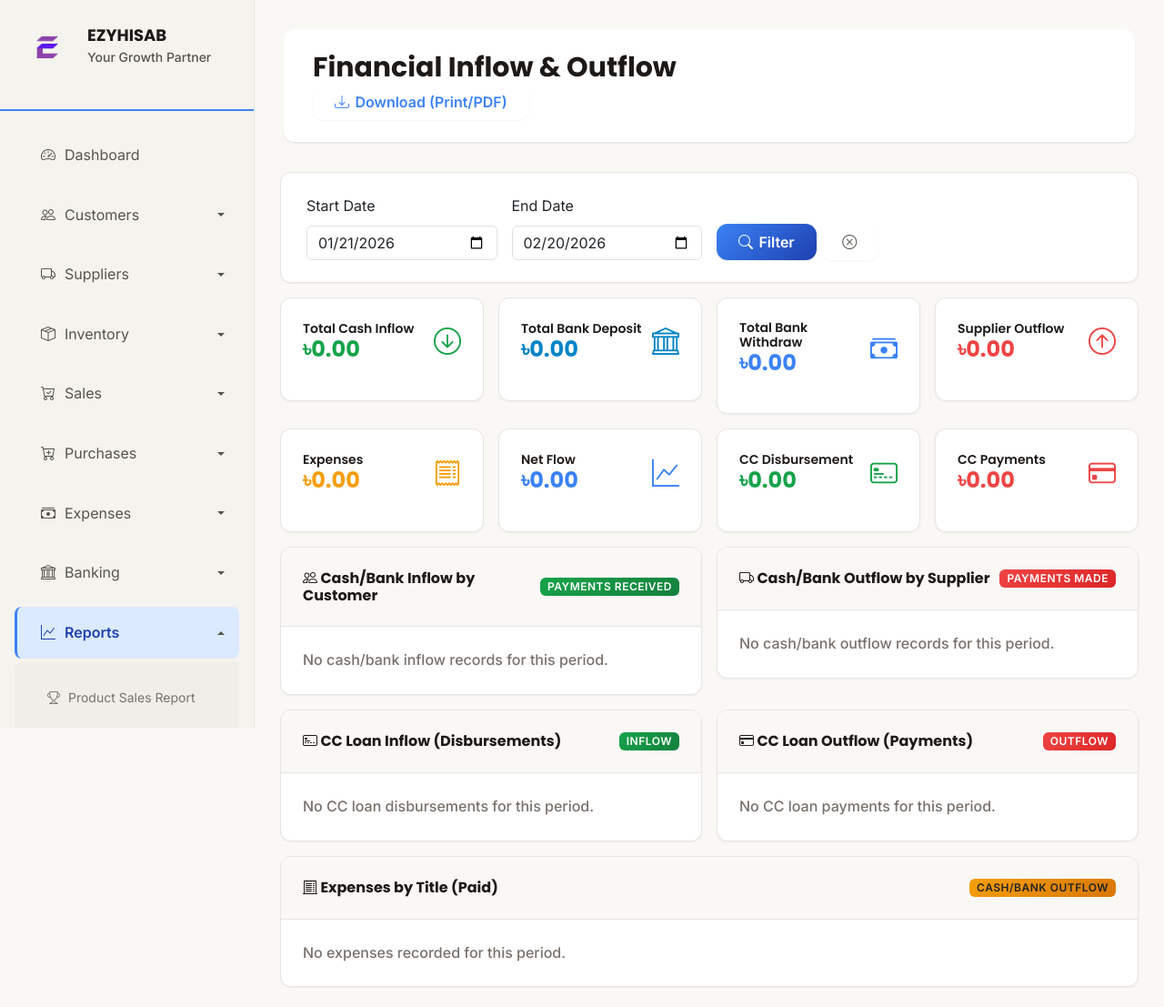
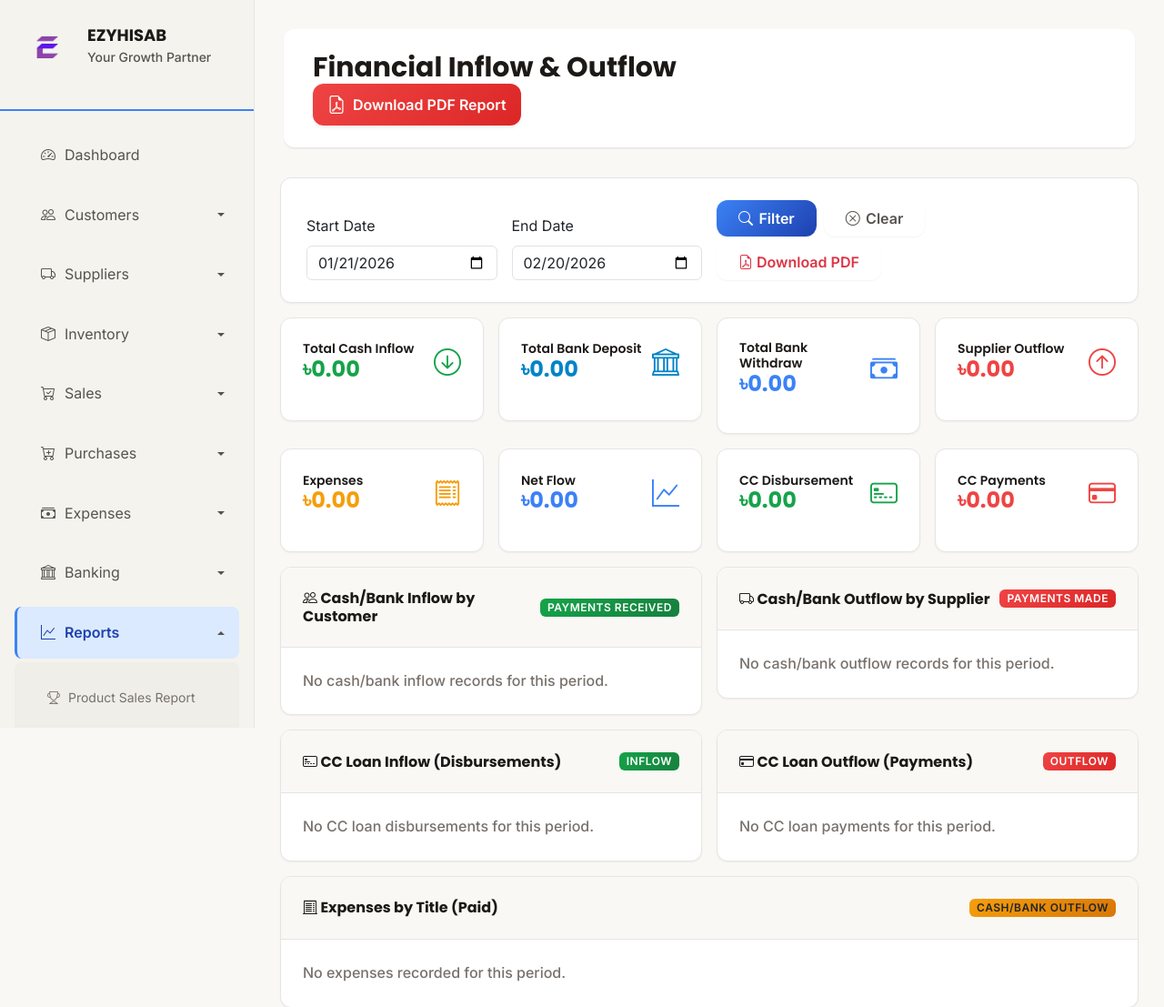
Before and after one commit to giasuddin90/hajiedirsErp, a Django app: page /reports/financial-flow/ in a window 1280 px wide. Shown: the top 1107 px of the page at 91% size. Before the commit the page ends 1085 px from the top, so only its background shows below. Run offline with Django 4.2, Linux system fonts and the light colour scheme; the visitor is signed in with stand-in values (Sample User, id 1); data that the repository does not hold is empty.

Commit message:
design update

```diff
--- a/templates/reports/financial_flow.html
+++ b/templates/reports/financial_flow.html
@@ -4,11 +4,12 @@
 {% block page_title %}Financial Inflow & Outflow{% endblock %}
 
 {% block page_actions %}
-<div class="btn-group">
-    <a class="btn btn-outline-primary" href="{% url 'reports:download_financial_flow_pdf' %}?start_date={{ start_date|date:'Y-m-d' }}&end_date={{ end_date|date:'Y-m-d' }}">
-        <i class="bi bi-download"></i> Download (Print/PDF)
-    </a>
-</div>
+<a class="btn btn-danger d-inline-flex align-items-center gap-2 px-3 py-2 shadow-sm"
+   href="{% url 'reports:download_financial_flow_pdf' %}?start_date={{ start_date|date:'Y-m-d' }}&end_date={{ end_date|date:'Y-m-d' }}"
+   title="Download Financial Flow report as PDF for {{ start_date|date:'M d, Y' }} – {{ end_date|date:'M d, Y' }}">
+    <i class="bi bi-file-earmark-pdf fs-5"></i>
+    <span>Download PDF Report</span>
+</a>
 {% endblock %}
 
 {% block content %}
@@ -25,12 +26,17 @@
                         <label class="form-label">End Date</label>
                         <input type="date" name="end_date" class="form-control" value="{{ end_date|date:'Y-m-d' }}">
                     </div>
-                    <div class="col-md-3">
+                    <div class="col-md-3 col-lg-4 d-flex flex-wrap gap-2 align-items-center">
                         <button type="submit" class="btn btn-primary">
                             <i class="bi bi-search"></i> Filter
                         </button>
-                        <a href="{% url 'reports:financial_flow' %}" class="btn btn-outline-secondary">
-                            <i class="bi bi-x-circle"></i>
+                        <a href="{% url 'reports:financial_flow' %}" class="btn btn-outline-secondary" title="Clear filters">
+                            <i class="bi bi-x-circle"></i> Clear
+                        </a>
+                        <a href="{% url 'reports:download_financial_flow_pdf' %}?start_date={{ start_date|date:'Y-m-d' }}&end_date={{ end_date|date:'Y-m-d' }}"
+                           class="btn btn-outline-danger d-inline-flex align-items-center gap-1"
+                           title="Download this report as PDF for the selected period">
+                            <i class="bi bi-file-earmark-pdf"></i> Download PDF
                         </a>
                     </div>
                 </form>
```
